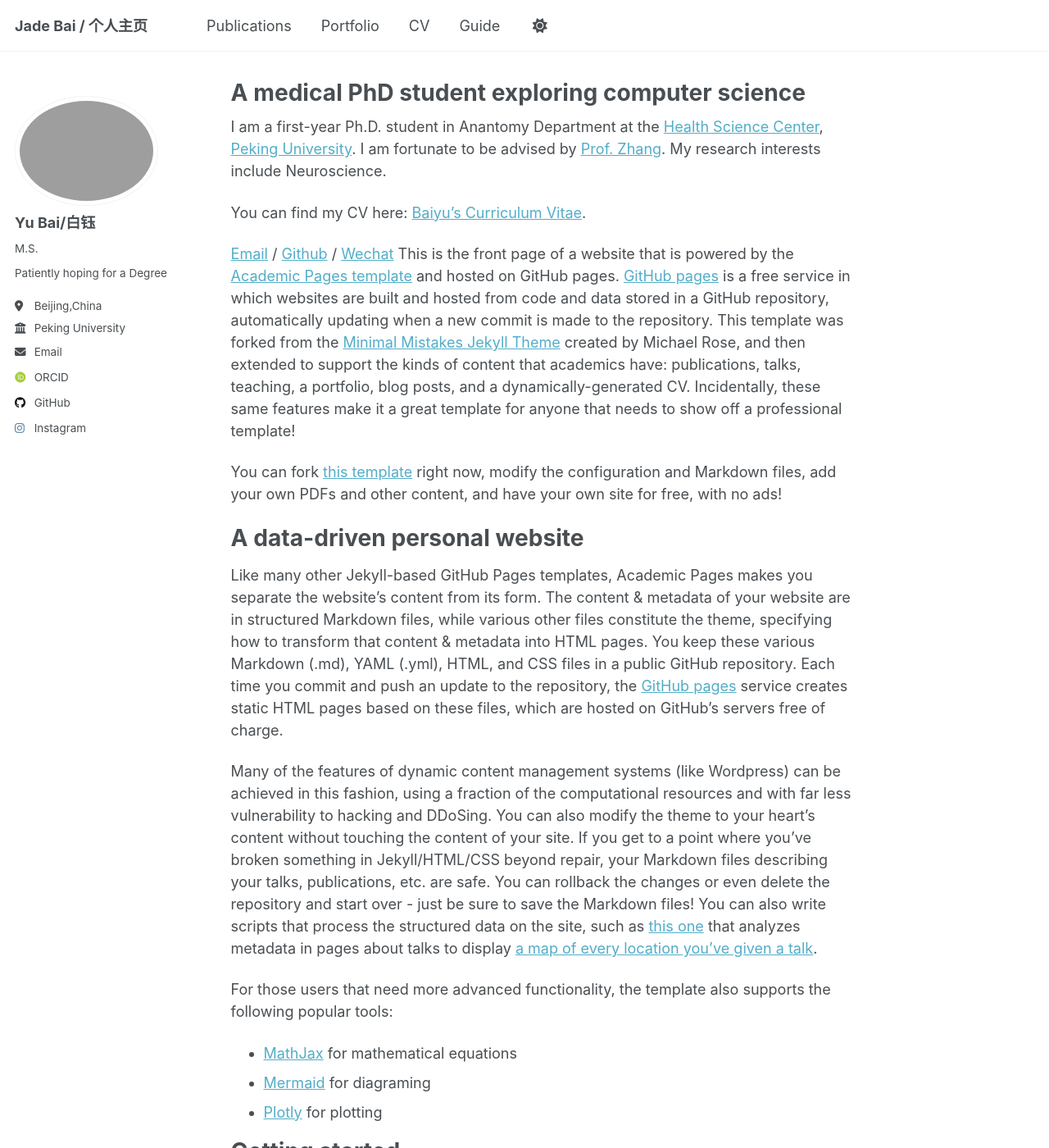
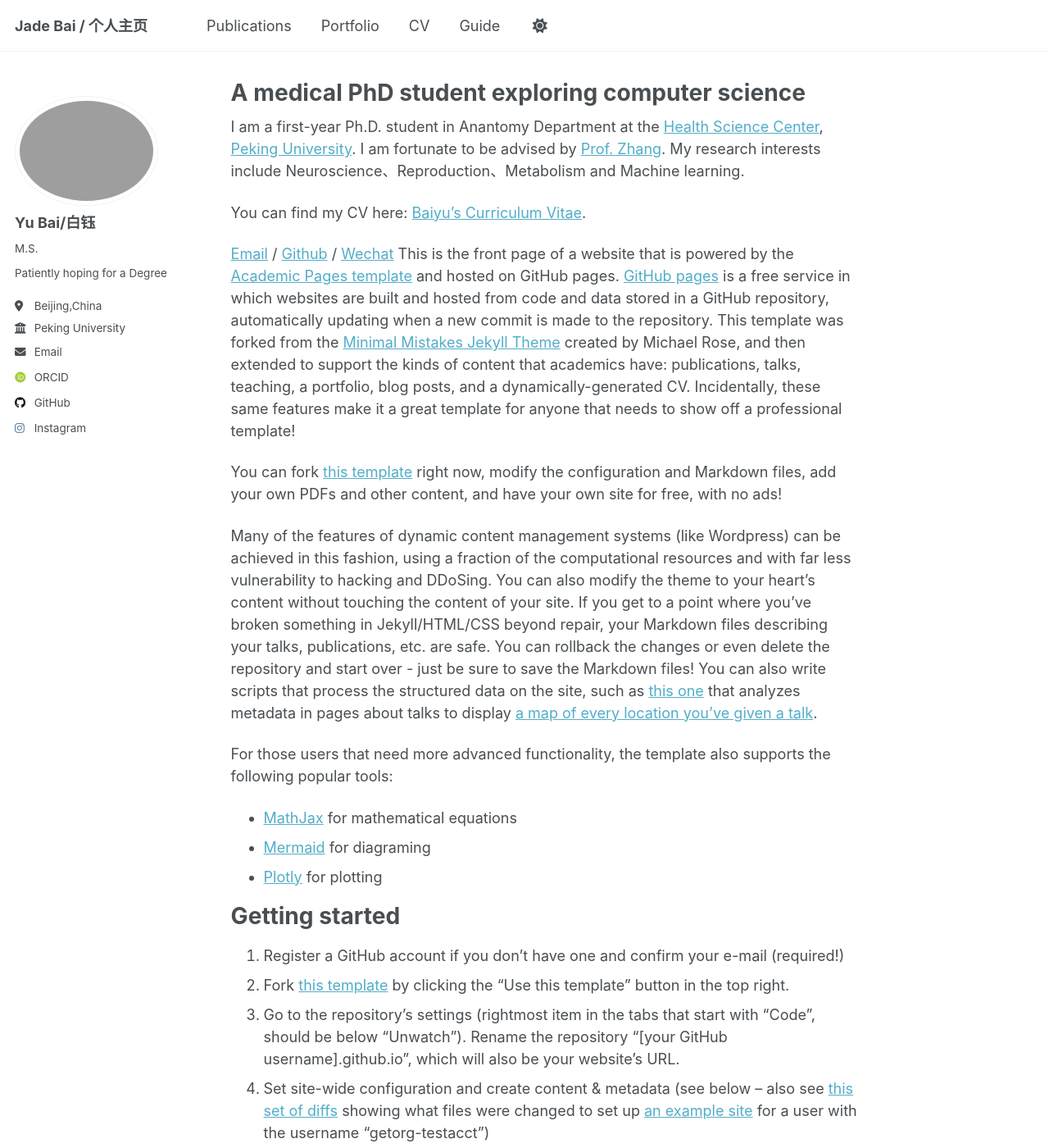
Before and after one commit to Baiyululu/Baiyululu.github.io, a Jekyll site: the page built from _pages/about.md, in a window 1280 px wide and 1400 px high. Shown: the whole window at 82% size. Built offline with Jekyll 4.4.1, drawn with Linux system fonts in a browser that asks for light colours; some web fonts are replaced; a script that is not in the unit is left out.

Commit message:
Update about.md

```diff
--- a/_pages/about.md
+++ b/_pages/about.md
@@ -7,17 +7,13 @@ redirect_from:
   - /about.html
 ---
 
-I am a first-year Ph.D. student in Anantomy Department at the [Health Science Center](https://www.nihds.pku.edu.cn/), [Peking University](https://www.pku.edu.cn/). I am fortunate to be advised by [Prof. Zhang](). My research interests include Neuroscience.
+I am a first-year Ph.D. student in Anantomy Department at the [Health Science Center](https://www.nihds.pku.edu.cn/), [Peking University](https://www.pku.edu.cn/). I am fortunate to be advised by [Prof. Zhang](https://jccx.bjmu.edu.cn/teacher/detail/t/MDAxNjE3MDA5OA==). My research interests include Neuroscience、Reproduction、Metabolism and Machine learning.
 
-You can find my CV here: [Baiyu's Curriculum Vitae](../assets/Curriculum_Vitae.pdf).
+You can find my CV here: [Baiyu's Curriculum Vitae](../assets/Baiyu_Curriculum_Vitae.pdf).
 
 [Email](mailto:xxx@stu.pku.edu.cn) / [Github](https://github.com/xxx) / [Wechat](../images/wechat.jpg) This is the front page of a website that is powered by the [Academic Pages template](https://github.com/academicpages/academicpages.github.io) and hosted on GitHub pages. [GitHub pages](https://pages.github.com) is a free service in which websites are built and hosted from code and data stored in a GitHub repository, automatically updating when a new commit is made to the repository. This template was forked from the [Minimal Mistakes Jekyll Theme](https://mmistakes.github.io/minimal-mistakes/) created by Michael Rose, and then extended to support the kinds of content that academics have: publications, talks, teaching, a portfolio, blog posts, and a dynamically-generated CV. Incidentally, these same features make it a great template for anyone that needs to show off a professional template!
 
  You can fork [this template](https://github.com/academicpages/academicpages.github.io) right now, modify the configuration and Markdown files, add your own PDFs and other content, and have your own site for free, with no ads!
-
-A data-driven personal website
-======
-Like many other Jekyll-based GitHub Pages templates, Academic Pages makes you separate the website's content from its form. The content & metadata of your website are in structured Markdown files, while various other files constitute the theme, specifying how to transform that content & metadata into HTML pages. You keep these various Markdown (.md), YAML (.yml), HTML, and CSS files in a public GitHub repository. Each time you commit and push an update to the repository, the [GitHub pages](https://pages.github.com/) service creates static HTML pages based on these files, which are hosted on GitHub's servers free of charge.
 
 Many of the features of dynamic content management systems (like Wordpress) can be achieved in this fashion, using a fraction of the computational resources and with far less vulnerability to hacking and DDoSing. You can also modify the theme to your heart's content without touching the content of your site. If you get to a point where you've broken something in Jekyll/HTML/CSS beyond repair, your Markdown files describing your talks, publications, etc. are safe. You can rollback the changes or even delete the repository and start over - just be sure to save the Markdown files! You can also write scripts that process the structured data on the site, such as [this one](https://github.com/academicpages/academicpages.github.io/blob/master/talkmap.ipynb) that analyzes metadata in pages about talks to display [a map of every location you've given a talk](https://academicpages.github.io/talkmap.html).
 
```
